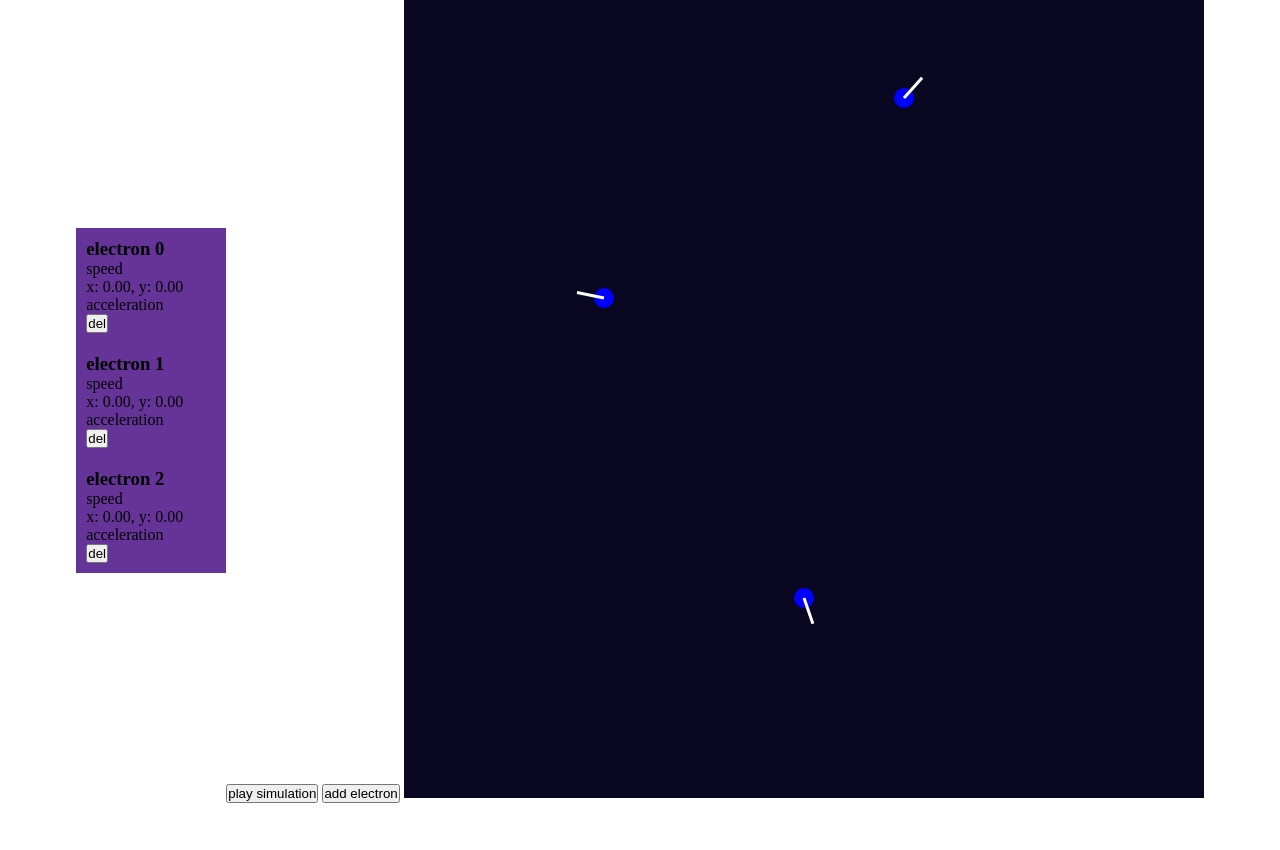
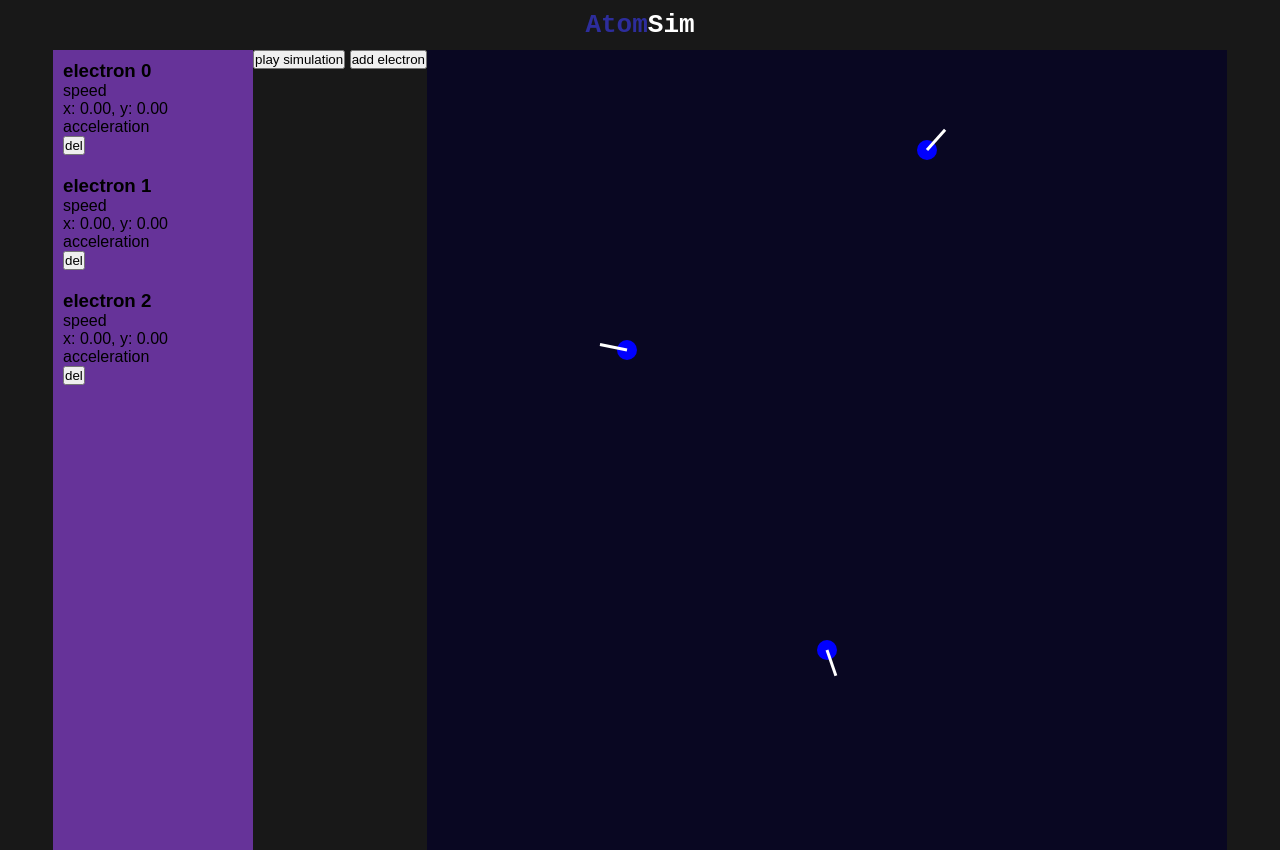
Before and after one commit to Quadrivium4/AtomSim, a plain HTML site: page index.html in a window 1280 px wide. Before the commit the page ends 803 px from the top, so only its background shows below. Drawn offline with Linux system fonts and the light colour scheme.

Commit message:
css better

```diff
--- a/index.html
+++ b/index.html
@@ -10,12 +10,26 @@
 </head>
 
 <body>
-    <div id="sidebar">
+    <div id="header">
+        <div id="title">
+            <h1 style="color:rgb(45, 45, 156)">Atom</h1>
+            <h1 style="color: white;">Sim</h1>
+        </div>
+    </div>
 
     </div>
     <div id="main">
-        <button id="play">play simulation</button>
+        <div id="sidebar">
+            <div id="electron-boxes">
+
+            </div>
+
+        </div>
+        <div>
+             <button id="play">play simulation</button>
         <button id="add-electron">add electron</button>
+        </div>
+
         <canvas id="canvas"></canvas>
     </div>
 
--- a/main.js
+++ b/main.js
@@ -14,7 +14,8 @@ var mouse = {
     y: 0
 }
 class Atom {
-    constructor(x, y){
+    constructor(x, y, id){
+        this.id = id;
         this.velocity = {
             x: 0,
             y: 0
@@ -33,7 +34,7 @@ class Atom {
 
     }
     click() {
-        this.color = "rgb(20,20,180)",
+        this.color = "rgb(20,20,140)",
         this.clicked = true
     }
     unclick() {
@@ -70,35 +71,35 @@ class Atom {
 
 }
 
-class MagneticCamp {
-    constructor(x, y, radius, power){
-        this.x = x;
-        this.y = y;
-        this.radius = radius;
-        this.power = power;
-        this.color = "blue"
-        this.clicked = false
-    }
-    click(){
-        this.color = "red",
-        this.clicked = true
-    }
-    unclick(){
-        this.color = "blue",
-        this.clicked = false
-    }
-    draw(){
-        c.fillStyle = "rgb(200,200,255,0.2)";
-        c.strokeStyle = this.color;
-        c.beginPath();
-        c.arc(this.x, this.y, this.radius, 0, Math.PI * 2);
-        c.lineWidth = 4;
-        c.stroke();
-        c.fill();
-        c.fillStyle = "blue"
-        c.fillRect(this.x -1, this.y-1,2,2)
-    }
-}
+// class MagneticCamp {
+//     constructor(x, y, radius, power){
+//         this.x = x;
+//         this.y = y;
+//         this.radius = radius;
+//         this.power = power;
+//         this.color = "blue"
+//         this.clicked = false
+//     }
+//     click(){
+//         this.color = "red",
+//         this.clicked = true
+//     }
+//     unclick(){
+//         this.color = "blue",
+//         this.clicked = false
+//     }
+//     draw(){
+//         c.fillStyle = "rgb(200,200,255,0.2)";
+//         c.strokeStyle = this.color;
+//         c.beginPath();
+//         c.arc(this.x, this.y, this.radius, 0, Math.PI * 2);
+//         c.lineWidth = 4;
+//         c.stroke();
+//         c.fill();
+//         c.fillStyle = "blue"
+//         c.fillRect(this.x -1, this.y-1,2,2)
+//     }
+// }
 const canvas =get("#canvas");
 console.log(canvas)
 const c = canvas.getContext("2d");
@@ -108,12 +109,12 @@ canvas.height = 800;
 let centerX = Math.floor(canvas.width/2);
 let centerY = Math.floor(canvas.height/2);
 let player = new Atom();
-let electrons = [new Atom(400, 600), new Atom(200,300), new Atom(500, 100)];
-let camp = new MagneticCamp(300,300,150, 10)
-let camp1 = new MagneticCamp(600, 700, 150, 5)
-let camp2 = new MagneticCamp(0, 700, 150, 10)
-let camp3 = new MagneticCamp(800, 0, 150, 5)
-const camps = [camp, camp1, camp2, camp3];
+let electrons = [new Atom(400, 600,0), new Atom(200,300,1), new Atom(500, 100,2)];
+// let camp = new MagneticCamp(300,300,150, 10)
+// let camp1 = new MagneticCamp(600, 700, 150, 5)
+// let camp2 = new MagneticCamp(0, 700, 150, 10)
+// let camp3 = new MagneticCamp(800, 0, 150, 5)
+// const camps = [camp, camp1, camp2, camp3];
 let x = 0, y= 0;
 let campIsClicked = (electron, mouse) =>{
     const offset = electron.radius/2;
@@ -126,7 +127,7 @@ let campIsClicked = (electron, mouse) =>{
 }
 get("#add-electron").onclick = () =>{
     electrons.push(new Atom(canvas.height/2, canvas.width/2));
-    get("#sidebar").appendChild(ElectronBox(electrons.length - 1))
+    get("#electron-boxes").appendChild(ElectronBox(electrons.length - 1))
 }
 window.addEventListener("mousedown", (e)=>{
 
@@ -265,7 +266,7 @@ function ElectronBox (id){
 }
 electrons.forEach((electron, i)=>{
     const electronBox = ElectronBox(i);
-    get("#sidebar").appendChild(electronBox)
+    get("#electron-boxes").appendChild(electronBox)
 })
 
 function main() {
--- a/style.css
+++ b/style.css
@@ -4,16 +4,26 @@
 }
 body{
     display: flex;
+    flex-direction: column;
     align-items: center;
     justify-content: center;
-    height: 100vh;
+    background-color: rgb(24, 24, 24);
+    font-family: sans-serif;
 }
 canvas{
     background-color: rgb(9, 7, 34);
 }
+#title {
+    display: flex;
+    font-family: monospace;
+    padding: 10px;
+}
+#main {
+    display: flex;
+}
 #sidebar {
     background-color: rebeccapurple;
-    min-width: 150px;
+    width: 200px;
 }
 .electron-box {
     padding: 10px
```
